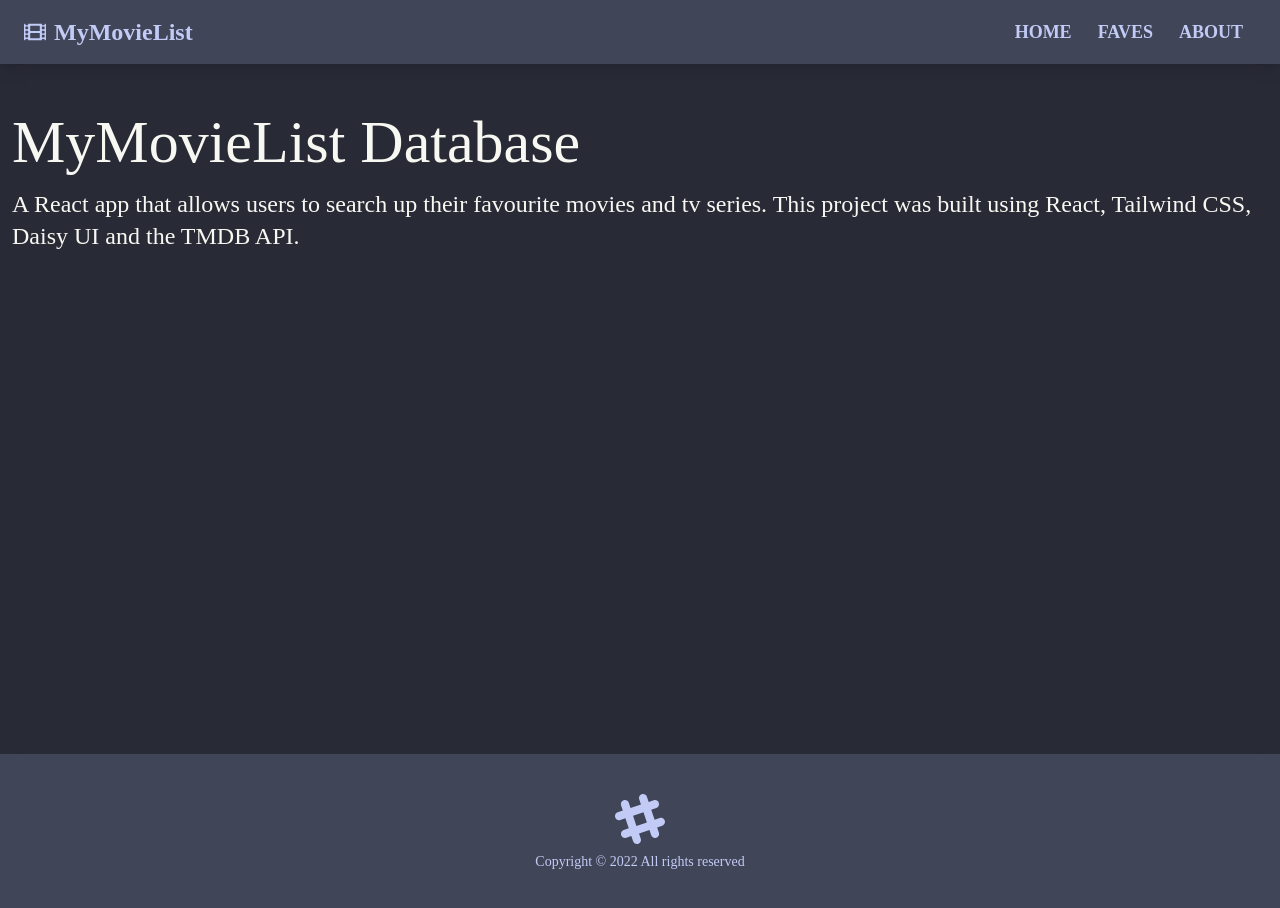
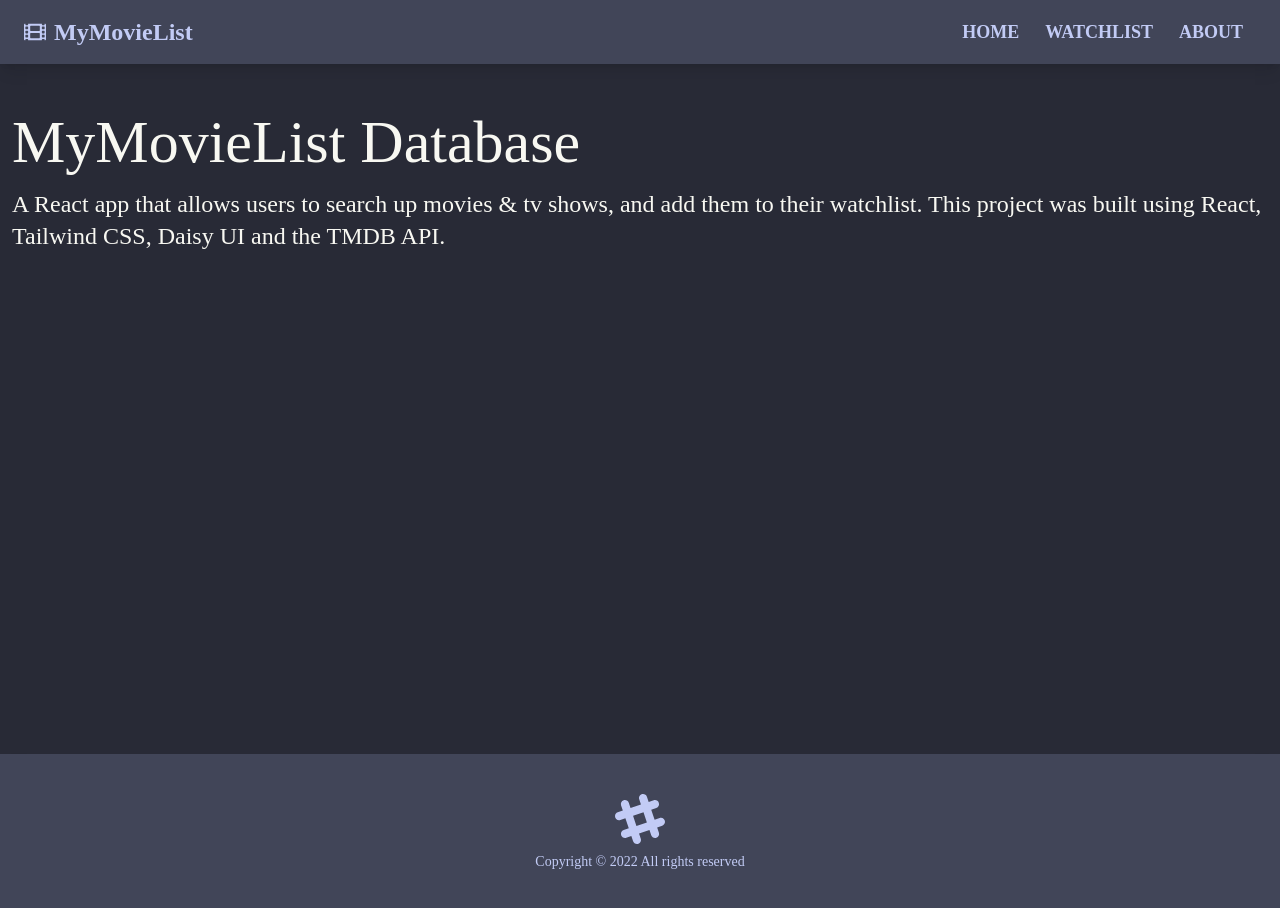
Before and after one commit to mohfaruk/movie-database, a React (Create React App) app: page /about in a window 1280 px wide. Shown: the top 908 px of the page. Built offline with nearby package versions, Linux system fonts and the light colour scheme; a web font is replaced by a local one.

Commit message:
.env file added

```diff
--- a/src/components/Layouts/Navbar.js
+++ b/src/components/Layouts/Navbar.js
@@ -23,7 +23,7 @@ function Navbar({ title }) {
               to="/faves"
               className="btn text-lg btn-ghost btn-sm rounded-btn"
             >
-              Faves
+              Watchlist
             </Link>
             <Link
               to="/about"
--- a/src/components/Pages/About.jsx
+++ b/src/components/Pages/About.jsx
@@ -5,9 +5,9 @@ function About() {
     <div>
       <h1 className="text-6xl mb-4">MyMovieList Database</h1>
       <p className="mb-4 text-2xl font-light">
-        A React app that allows users to search up their favourite movies and tv
-        series. This project was built using React, Tailwind CSS, Daisy UI and
-        the TMDB API.
+        A React app that allows users to search up movies & tv shows, and add
+        them to their watchlist. This project was built using React, Tailwind
+        CSS, Daisy UI and the TMDB API.
       </p>
     </div>
   );
--- a/src/components/Pages/Faves.js
+++ b/src/components/Pages/Faves.js
@@ -12,7 +12,7 @@ const Faves = props => {
           <MovieList movies={faves} type="faves" />
         </div>
       ) : (
-        <h2>There are no movies in your list.</h2>
+        <h2>There are no movies in your watchlist.</h2>
       )}
     </div>
   );
--- a/src/movie/MovieItem.js
+++ b/src/movie/MovieItem.js
@@ -55,17 +55,17 @@ function MovieItem({ movie }) {
         ></img>
         <div className="movie-text">
           <h3>{original_title}</h3>
-          <button onClick={toggleModal} className="btn">
+          <button onClick={toggleModal} className="btn m-2">
             More Info
           </button>
 
           {!btnDisabled ? (
             <button onClick={addFaveHandler} className="btn">
-              Add to Faves
+              Watchlist +
             </button>
           ) : (
             <button onClick={removeFaveHandler} className="btn">
-              Remove from Faves
+              Watchlist -
             </button>
           )}
         </div>
```
